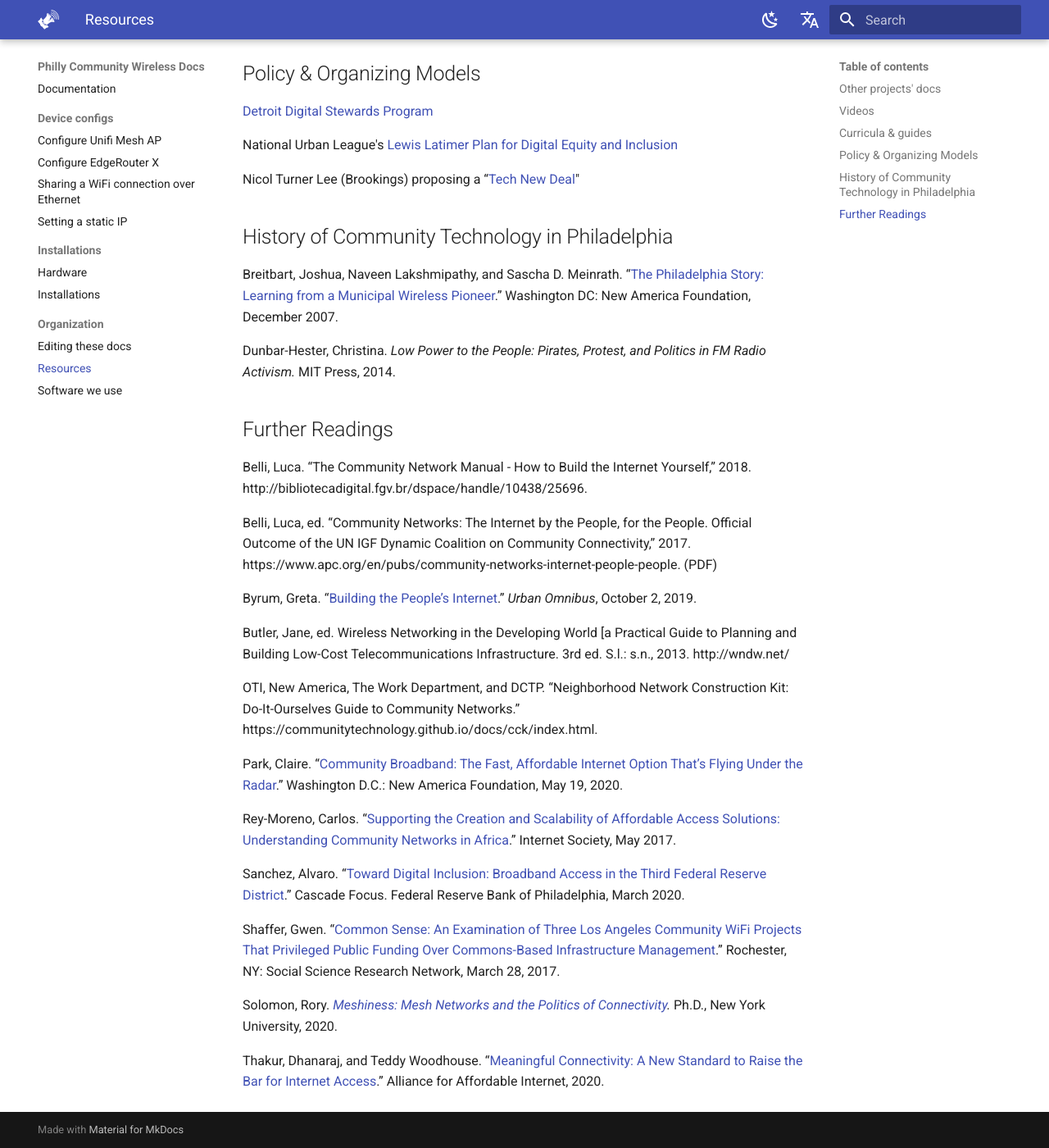
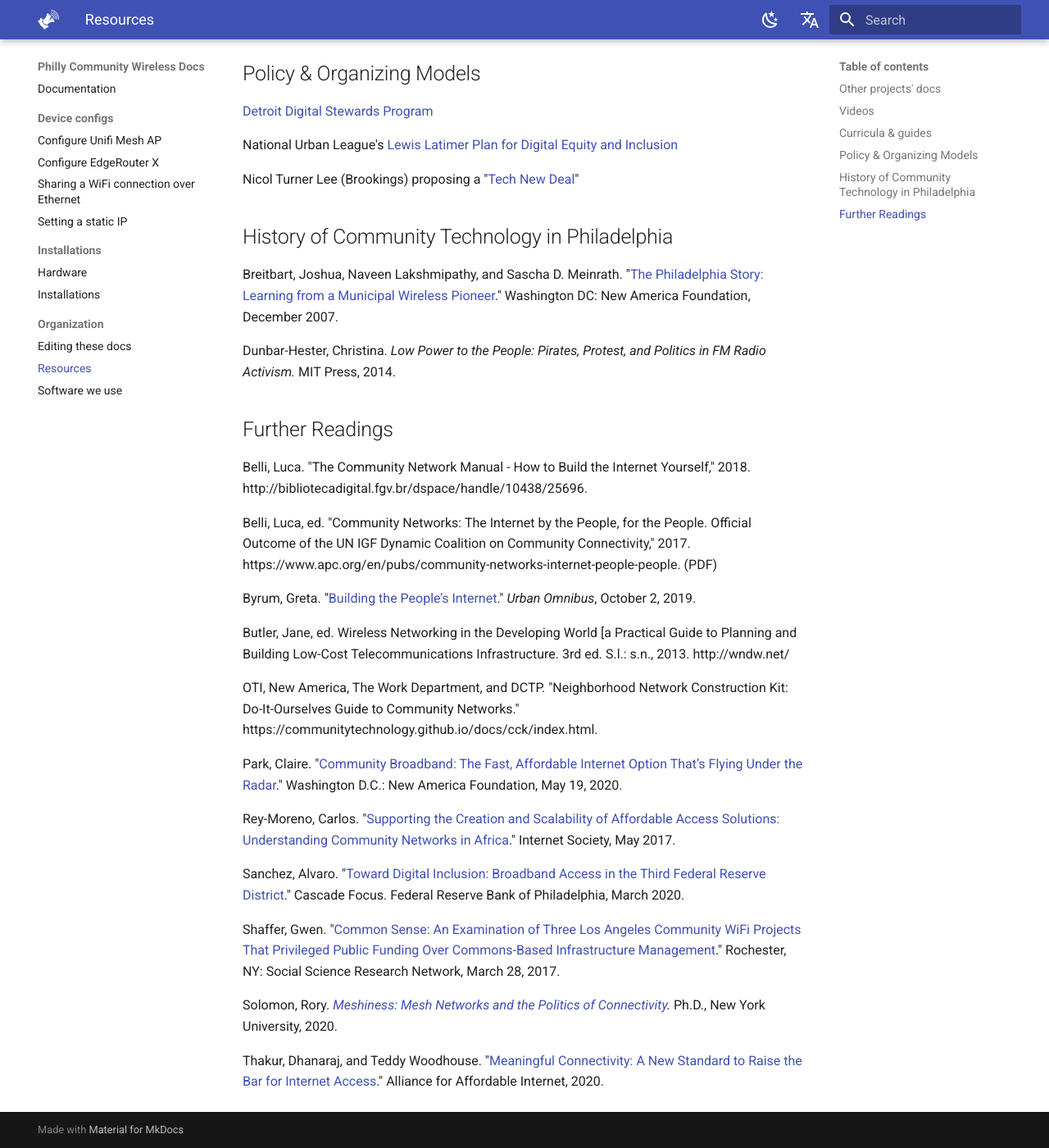
Before and after one commit to phillycommunitywireless/docs, an MkDocs documentation site: the page built from docs/organization/resources.md, in a window 1280 px wide and 1400 px high, scrolled down 960 px. Shown: the whole window at 82% size. Built offline with MkDocs 1.6.1 and Material for MkDocs 9.7.7, drawn with Linux system fonts in a browser that asks for light colours.

Commit message:
Fix incorrectly rendering quotation marks and broken links

```diff
--- a/docs/organization/resources.md
+++ b/docs/organization/resources.md
@@ -40,34 +40,34 @@
 
 National Urban League's [Lewis Latimer Plan for Digital Equity and Inclusion](https://nul.org/news/national-urban-league-unveils-new-framework-bridge-digital-divide)
 
-Nicol Turner Lee (Brookings) proposing a “[Tech New Deal](https://www.brookings.edu/blog/techtank/2021/01/12/why-america-needs-a-tech-new-deal-to-build-back-better/)"
+Nicol Turner Lee (Brookings) proposing a "[Tech New Deal](https://www.brookings.edu/blog/techtank/2021/01/12/why-america-needs-a-tech-new-deal-to-build-back-better/)"
 
 ## History of Community Technology in Philadelphia
 
-Breitbart, Joshua, Naveen Lakshmipathy, and Sascha D. Meinrath. “[The Philadelphia Story: Learning from a Municipal Wireless Pioneer](https://technical.ly/wp-content/uploads/2017/03/wireless-philadelphia-report-breitbart-et-al.pdf).” Washington DC: New America Foundation, December 2007.
+Breitbart, Joshua, Naveen Lakshmipathy, and Sascha D. Meinrath. "[The Philadelphia Story: Learning from a Municipal Wireless Pioneer](https://technical.ly/wp-content/uploads/2017/03/wireless-philadelphia-report-breitbart-et-al.pdf)." Washington DC: New America Foundation, December 2007.
 
 Dunbar-Hester, Christina. _Low Power to the People: Pirates, Protest, and Politics in FM Radio Activism._ MIT Press, 2014.
 
 ## Further Readings
 
-Belli, Luca. “The Community Network Manual - How to Build the Internet Yourself,” 2018. http://bibliotecadigital.fgv.br/dspace/handle/10438/25696.
+Belli, Luca. "The Community Network Manual - How to Build the Internet Yourself," 2018. http://bibliotecadigital.fgv.br/dspace/handle/10438/25696.
 
-Belli, Luca, ed. “Community Networks: The Internet by the People, for the People. Official Outcome of the UN IGF Dynamic Coalition on Community Connectivity,” 2017. https://www.apc.org/en/pubs/community-networks-internet-people-people. (PDF)
+Belli, Luca, ed. "Community Networks: The Internet by the People, for the People. Official Outcome of the UN IGF Dynamic Coalition on Community Connectivity," 2017. https://www.apc.org/en/pubs/community-networks-internet-people-people. (PDF)
 
-Byrum, Greta. “[Building the People’s Internet](https://urbanomnibus.net/2019/10/building-the-peoples-internet/).” _Urban Omnibus_, October 2, 2019.
+Byrum, Greta. "[Building the People’s Internet](https://urbanomnibus.net/2019/10/building-the-peoples-internet/)." _Urban Omnibus_, October 2, 2019.
 
 Butler, Jane, ed. Wireless Networking in the Developing World [a Practical Guide to Planning and Building Low-Cost Telecommunications Infrastructure. 3rd ed. S.l.: s.n., 2013. http://wndw.net/
 
-OTI, New America, The Work Department, and DCTP. “Neighborhood Network Construction Kit: Do-It-Ourselves Guide to Community Networks.” https://communitytechnology.github.io/docs/cck/index.html.
+OTI, New America, The Work Department, and DCTP. "Neighborhood Network Construction Kit: Do-It-Ourselves Guide to Community Networks." https://communitytechnology.github.io/docs/cck/index.html.
 
-Park, Claire. “[Community Broadband: The Fast, Affordable Internet Option That’s Flying Under the Radar](https://www.newamerica.org/oti/reports/community-broadband/).” Washington D.C.: New America Foundation, May 19, 2020.
+Park, Claire. "[Community Broadband: The Fast, Affordable Internet Option That’s Flying Under the Radar](https://www.newamerica.org/oti/reports/community-broadband/)." Washington D.C.: New America Foundation, May 19, 2020.
 
-Rey-Moreno, Carlos. “[Supporting the Creation and Scalability of Affordable Access Solutions: Understanding Community Networks in Africa](https://www.internetsociety.org/resources/doc/2017/supporting-the-creation-and-scalability-of-affordable-access-solutions-understanding-community-networks-in-africa/).” Internet Society, May 2017.
+Rey-Moreno, Carlos. "[Supporting the Creation and Scalability of Affordable Access Solutions: Understanding Community Networks in Africa](https://www.internetsociety.org/resources/doc/2017/supporting-the-creation-and-scalability-of-affordable-access-solutions-understanding-community-networks-in-africa/)." Internet Society, May 2017.
 
-Sanchez, Alvaro. “[Toward Digital Inclusion: Broadband Access in the Third Federal Reserve District](https://www.philadelphiafed.org/-/media/egmp/resources/reports/toward-digital-inclusion-broadband-access-in-the-third-federal-reserve-district.pdf).” Cascade Focus. Federal Reserve Bank of Philadelphia, March 2020.
+Sanchez, Alvaro. "[Toward Digital Inclusion: Broadband Access in the Third Federal Reserve District](https://www.philadelphiafed.org/-/media/egmp/resources/reports/toward-digital-inclusion-broadband-access-in-the-third-federal-reserve-district.pdf)." Cascade Focus. Federal Reserve Bank of Philadelphia, March 2020.
 
-Shaffer, Gwen. “[Common Sense: An Examination of Three Los Angeles Community WiFi Projects That Privileged Public Funding Over Commons-Based Infrastructure Management](https://doi.org/10.2139/ssrn.2941920).” Rochester, NY: Social Science Research Network, March 28, 2017.
+Shaffer, Gwen. "[Common Sense: An Examination of Three Los Angeles Community WiFi Projects That Privileged Public Funding Over Commons-Based Infrastructure Management](https://doi.org/10.2139/ssrn.2941920)." Rochester, NY: Social Science Research Network, March 28, 2017.
 
 Solomon, Rory. [_Meshiness: Mesh Networks and the Politics of Connectivity_](http://search.proquest.com/pqdtglobal/docview/2408892960/abstract/479AB38D8B044610PQ/1)_._ Ph.D., New York University, 2020.
 
-Thakur, Dhanaraj, and Teddy Woodhouse. “[Meaningful Connectivity: A New Standard to Raise the Bar for Internet Access](https://a4ai.org/meaningful-connectivity/).” Alliance for Affordable Internet, 2020.
+Thakur, Dhanaraj, and Teddy Woodhouse. "[Meaningful Connectivity: A New Standard to Raise the Bar for Internet Access](https://a4ai.org/meaningful-connectivity/)." Alliance for Affordable Internet, 2020.
```
Also changed, not shown: docs/installations/installations.md (+3 -3 lines).
